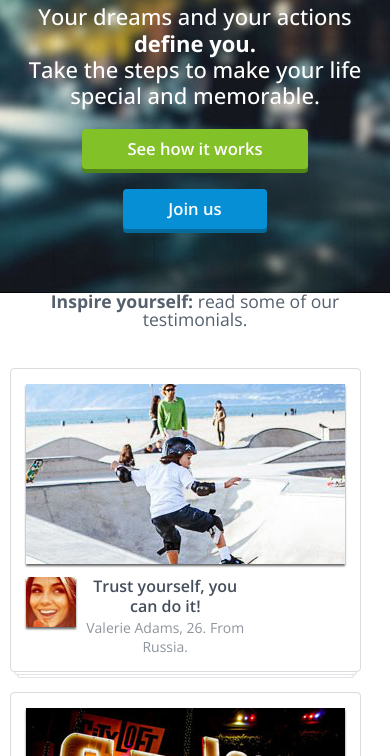
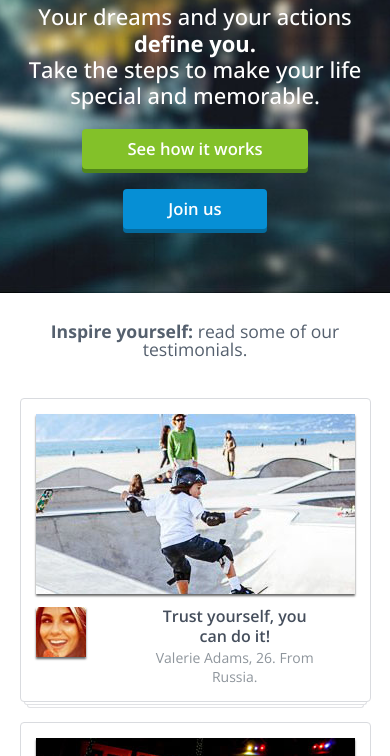
Before and after one commit to carolinaknoll/insight, a plain HTML site: page index.html in a window 390 px wide. Shown: the part 344-1100 px from the top of the page. Drawn offline with nearby package versions, Linux system fonts and the light colour scheme.

Commit message:
Fix testimonial blocks responsiveness

```diff
--- a/css/style.css
+++ b/css/style.css
@@ -18,7 +18,7 @@ a {
 a:hover { text-decoration: underline; }
 
 .container {
-    width: 100%; /* width: 1140px; */
+    width: 100%;
     max-width: 1140px;
     margin: 0 auto;
 }
@@ -64,6 +64,7 @@ a:hover { text-decoration: underline; }
     right: 0;
     padding: 1em;
 }
+
 .header-menu svg {
     width: 32px;
     fill: #E0E0E0;
@@ -214,6 +215,7 @@ p span { font-weight: bold; }
 }
 
 .testimonials-title {
+    padding-top: 30px;
     font-weight: 300;
     font-size: 1.1em;
     line-height: 1;
@@ -222,16 +224,9 @@ p span { font-weight: bold; }
     margin-bottom: 30px;
 }
 
-.testimonials-subtitle {
-    font-weight: 300;
-    font-size: 1.2em;
-    line-height: 1;
-    margin: auto;
-    text-align: center;
-}
-
 .blocks {
     margin-bottom: 50px;
+    text-align: center;
 }
 
 .blocks .block {
@@ -244,10 +239,9 @@ p span { font-weight: bold; }
     position: relative;
     max-width: 351px;
     min-height: 50px;
-    width: 100%;
+    margin-bottom: 20px;
 }
 
-.blocks .block:first-child { margin-left: 0; }
 
 .blocks .block:after,
 .blocks .block:before {
@@ -446,8 +440,18 @@ p span { font-weight: bold; }
  */
 
 @media screen and (max-width: 400px) {
-    .blocks .block {
-        width: 95%;
+    .blocks .block { width: 90% !important; }
+
+    .block .text p {
+        min-width: 150px;
+        width: 100%;
+    }
+
+    .blocks .text {
+        width: 100%;
+        max-width: 50%; /* 70 */
+        margin-right:40px; /* 35 */
+        margin-left: -40px;
     }
 
     .news-blocks {
@@ -503,9 +507,9 @@ p span { font-weight: bold; }
         display: none;
         transition: transform 0.3s ease;
     }
-    nav.open li {
-        display: flex;
-    }
+
+    nav.open li { display: flex; }
+
     .hero {
         font-size: 0.8em;
         line-height: 2.5em;
@@ -514,6 +518,7 @@ p span { font-weight: bold; }
         line-height: 1.2;
         padding: 0px 5px;
     }
+
     .btn {
         font-size: 1.3em;
         line-height: 40px;
@@ -530,11 +535,6 @@ p span { font-weight: bold; }
         padding: 20px;
         margin: 10px !important;
     }
-    .text {
-        max-width: 50%; /* 70 */
-        margin-right:100px; /* 35 */
-        margin-left: -40px;
-    }
 
     .news .text {
         order: 1;
@@ -548,7 +548,6 @@ p span { font-weight: bold; }
         max-width: 100%;
         height: auto;
     }
-    .blocks { text-align: center; }
 
     footer .column,
     .social-icons {
@@ -558,11 +557,21 @@ p span { font-weight: bold; }
 }
 
 @media screen and (min-width: 690px) {
+    body { font-size: 16px; }
+
     .header-menu { display: none; }
-
-    body { font-size: 16px; }
 }
 
-@media screen and (min-width: 1200px) {
+@media screen and (max-width: 1159px) {
+    .blocks .block {
+        width: 100%;
+        display: inline-block;
+        float: none;
+    }
+}
+
+@media screen and (min-width: 1160px) {
+    .blocks .block:first-child { margin-left: 0; }
+
     .advice-paragraph { padding: 0px; }
 }
```
Lines whose indentation alone changed are shown as unchanged.
